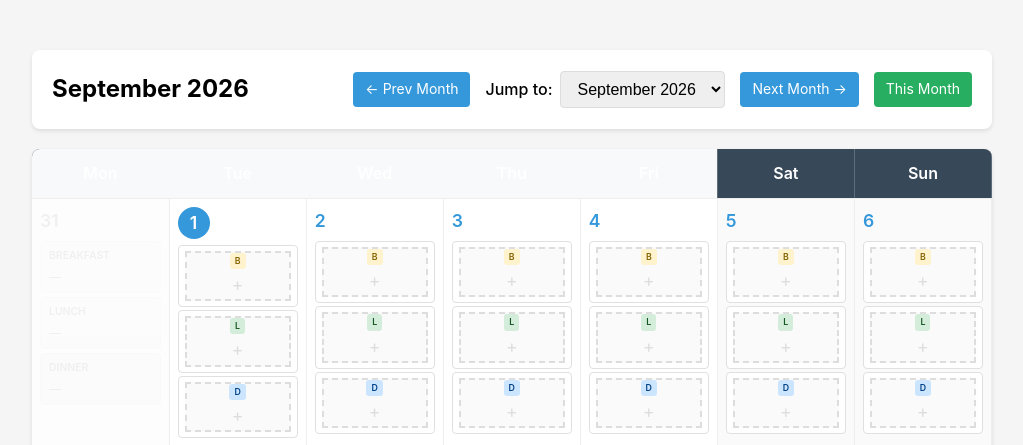
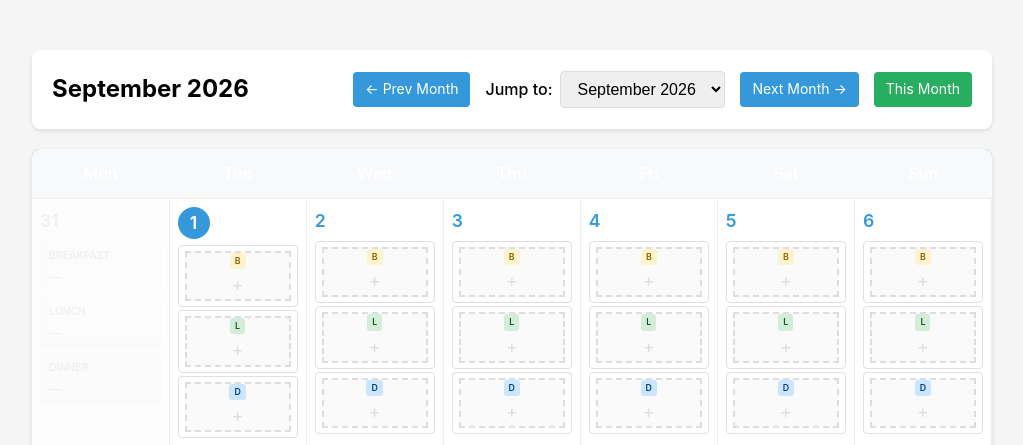
Before and after one commit to trevorH768/dinner_spinner, a Flask app: page /month in a window 1280 px wide. Shown: the part 172-617 px from the top of the page, without its empty margins (128-1151 px from the left). Run offline with Flask 3, Linux system fonts and the light colour scheme; data that the repository does not hold is empty.

Commit message:
Month view: uniform blue header for all days, remove weekend shading

```diff
--- a/templates/month.html
+++ b/templates/month.html
@@ -33,9 +33,9 @@
 <div class="card" style="padding: 0; overflow: hidden;">
     <table style="width: 100%; border-collapse: collapse; table-layout: fixed;">
         <thead>
-            <tr style="background: #2c3e50; color: white;">
+            <tr style="background: #3498db; color: white;">
                 {% for day in ['Mon', 'Tue', 'Wed', 'Thu', 'Fri', 'Sat', 'Sun'] %}
-                <th style="padding: 12px; text-align: center; border-right: 1px solid rgba(255,255,255,0.2); {% if day in ['Sat', 'Sun'] %}background: rgba(255,255,255,0.05);{% endif %}">
+                <th style="padding: 12px; text-align: center; border-right: 1px solid rgba(255,255,255,0.2);">
                     {{ day }}
                 </th>
                 {% endfor %}
@@ -47,8 +47,8 @@
                 {% for day_name in ['Monday', 'Tuesday', 'Wednesday', 'Thursday', 'Friday', 'Saturday', 'Sunday'] %}
                 {% set day_date = week.day_dates[loop.index0] %}
                 {% if day_date.month == current_month.month %}
-                <td class="day-cell {% if day_name in ['Saturday', 'Sunday'] %}weekend{% endif %}"
-                    style="width: 14.28%; min-height: 180px; padding: 8px; border-right: 1px solid #eee; border-bottom: 1px solid #eee; vertical-align: top; position: relative; {% if day_name in ['Saturday', 'Sunday'] %}background: #fafafa;{% endif %}">
+                <td class="day-cell"
+                    style="width: 14.28%; min-height: 180px; padding: 8px; border-right: 1px solid #eee; border-bottom: 1px solid #eee; vertical-align: top; position: relative;">
 
                     <!-- Day number -->
                     <div class="day-number" style="font-weight: 600; font-size: 1.1rem; margin-bottom: 6px; color: #3498db; {% if day_date == today %}background: #3498db; color: white; border-radius: 50%; width: 32px; height: 32px; display: flex; align-items: center; justify-content: center;{% endif %}">
@@ -92,8 +92,8 @@
                     </div>
                 </td>
                 {% else %}
-                <td class="day-cell other-month {% if day_name in ['Saturday', 'Sunday'] %}weekend{% endif %}"
-                    style="width: 14.28%; min-height: 180px; padding: 8px; border-right: 1px solid #eee; border-bottom: 1px solid #eee; vertical-align: top; position: relative; opacity: 0.3; {% if day_name in ['Saturday', 'Sunday'] %}background: #fafafa;{% endif %}">
+                <td class="day-cell other-month"
+                    style="width: 14.28%; min-height: 180px; padding: 8px; border-right: 1px solid #eee; border-bottom: 1px solid #eee; vertical-align: top; position: relative; opacity: 0.3;">
 
                     <!-- Day number (muted for other months) -->
                     <div class="day-number" style="font-weight: 600; font-size: 1.1rem; margin-bottom: 6px; color: #ccc;">
@@ -170,12 +170,6 @@
 }
 .day-cell:hover {
     background: #f5fbff !important;
-}
-.day-cell.weekend {
-    background: #fafafa;
-}
-.day-cell.weekend:hover {
-    background: #f0f7ff !important;
 }
 .day-cell.other-month {
     background: #f9f9f9;
```
